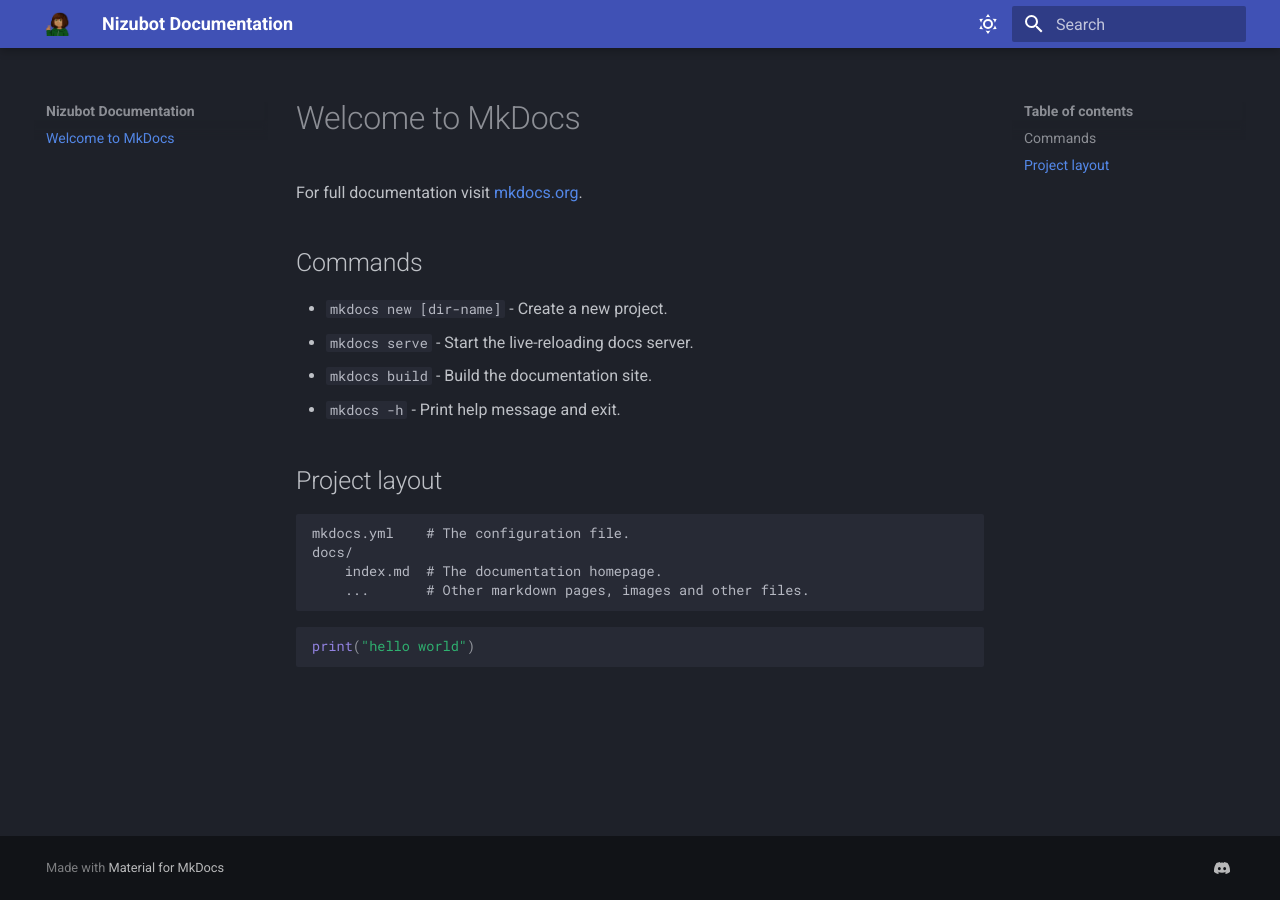
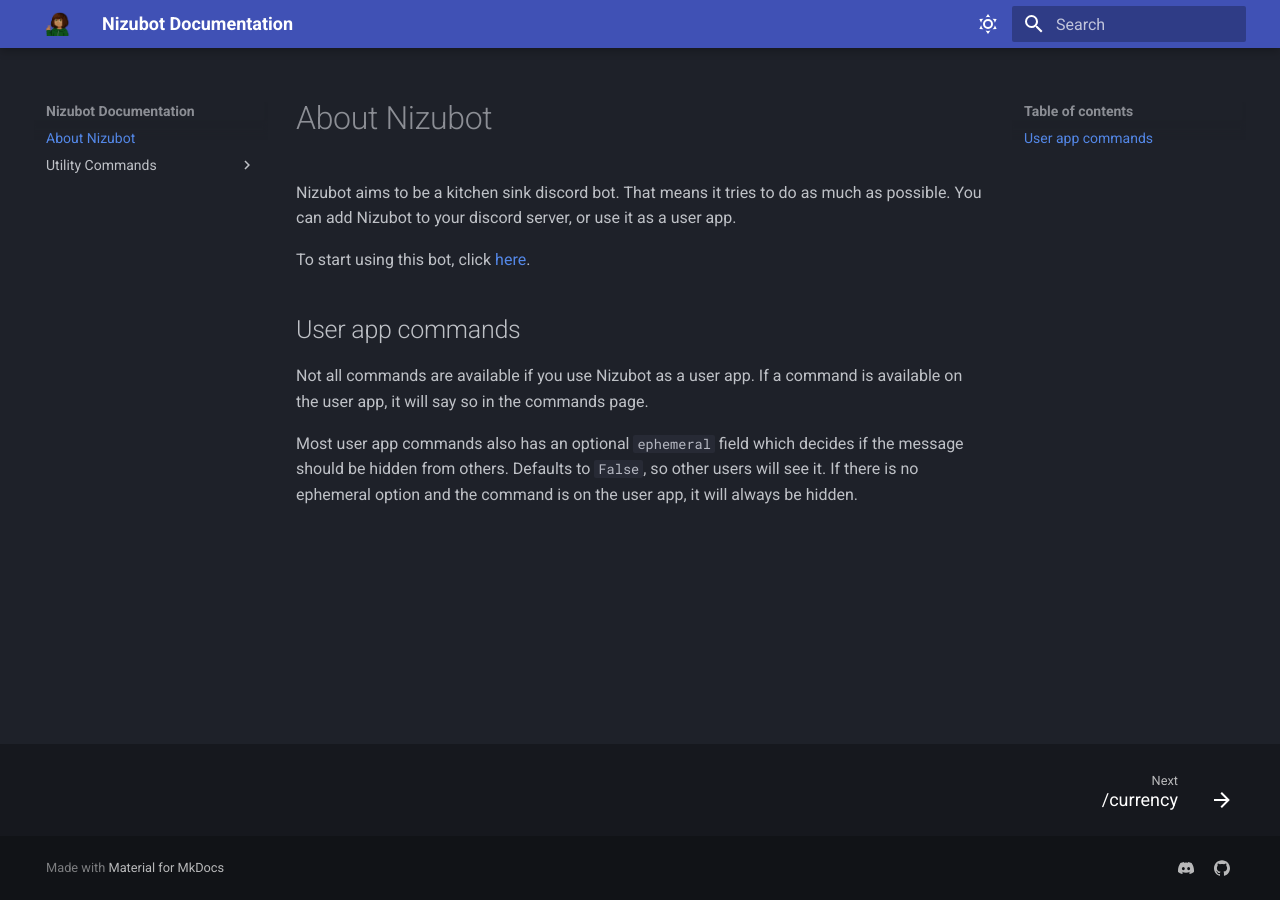
Before and after one commit to InZan17/Nizubot-Rust, an MkDocs documentation site: the page built from docs/index.md, in a window 1280 px wide. Built offline with MkDocs 1.6.1 and Material for MkDocs 9.7.7, drawn with Linux system fonts in a browser that asks for light colours.

Commit message:
add all utility commands docs

````diff
--- a/docs/index.md
+++ b/docs/index.md
@@ -1,21 +1,9 @@
-# Welcome to MkDocs
+# About Nizubot
+Nizubot aims to be a kitchen sink discord bot. That means it tries to do as much as possible. You can add Nizubot to your discord server, or use it as a user app.
 
-For full documentation visit [mkdocs.org](https://www.mkdocs.org).
+To start using this bot, click [here](https://discord.com/oauth2/authorize?client_id=949830429760950292){:target="_blank"}.
 
-## Commands
+## User app commands
+Not all commands are available if you use Nizubot as a user app. If a command is available on the user app, it will say so in the commands page.
 
-* `mkdocs new [dir-name]` - Create a new project.
-* `mkdocs serve` - Start the live-reloading docs server.
-* `mkdocs build` - Build the documentation site.
-* `mkdocs -h` - Print help message and exit.
-
-## Project layout
-
-    mkdocs.yml    # The configuration file.
-    docs/
-        index.md  # The documentation homepage.
-        ...       # Other markdown pages, images and other files.
-
-```py
-print("hello world")
-```
+Most user app commands also has an optional `ephemeral` field which decides if the message should be hidden from others. Defaults to `False`, so other users will see it. If there is no ephemeral option and the command is on the user app, it will always be hidden.
--- a/mkdocs.yml
+++ b/mkdocs.yml
@@ -21,6 +21,14 @@
         name: Light mode
       primary: blue
       accent: deep orange
+
+nav:
+  - About Nizubot: index.md
+  - Utility Commands:
+      - /currency: commands/utility/currency.md
+      - /remind: commands/utility/remind.md
+      - /time_format: commands/utility/time_format.md
+      - /timezone: commands/utility/timezone.md
 
 markdown_extensions:
   - attr_list
@@ -48,3 +56,5 @@
   social:
     - icon: simple/discord
       link: https://discord.com/invite/aF3sqRN5Ja
+    - icon: simple/github
+      link: https://github.com/InZan17/Nizubot-Rust
````
Also changed, not shown: docs/commands/utility/currency.md (added, +17 -0 lines), docs/commands/utility/remind.md (added, +24 -0 lines), docs/commands/utility/time_format.md (added, +24 -0 lines), docs/commands/utility/timezone.md (added, +32 -0 lines).
